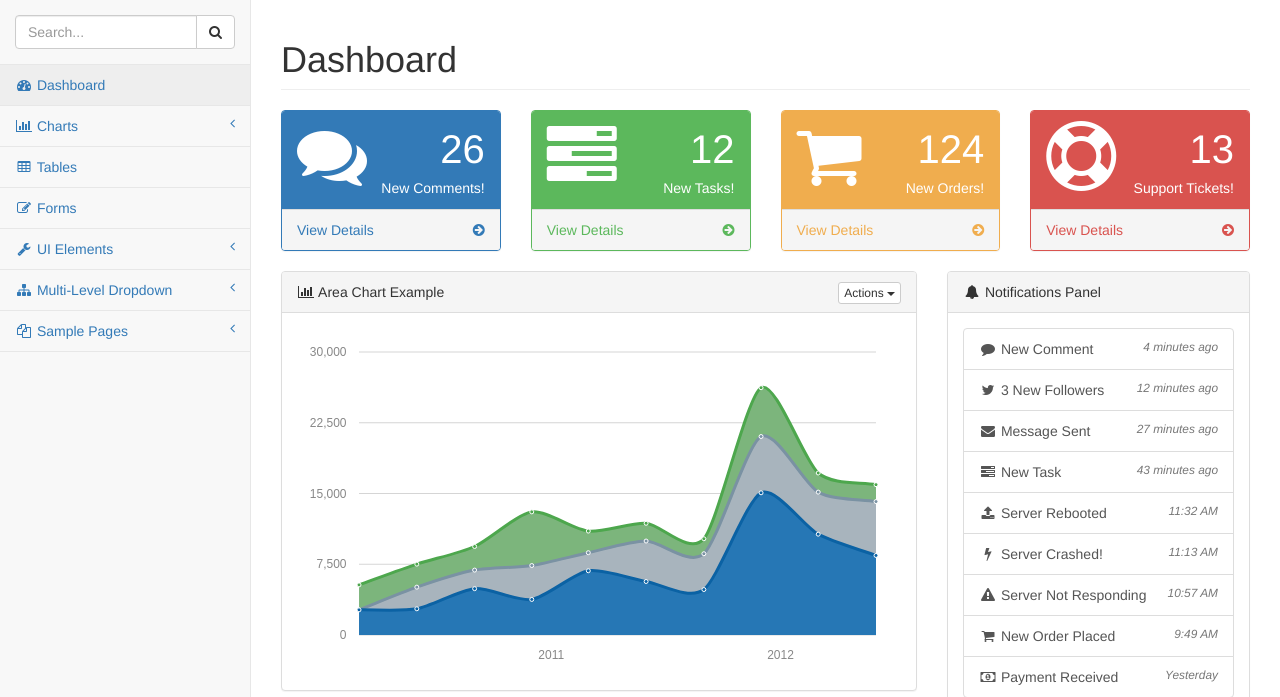
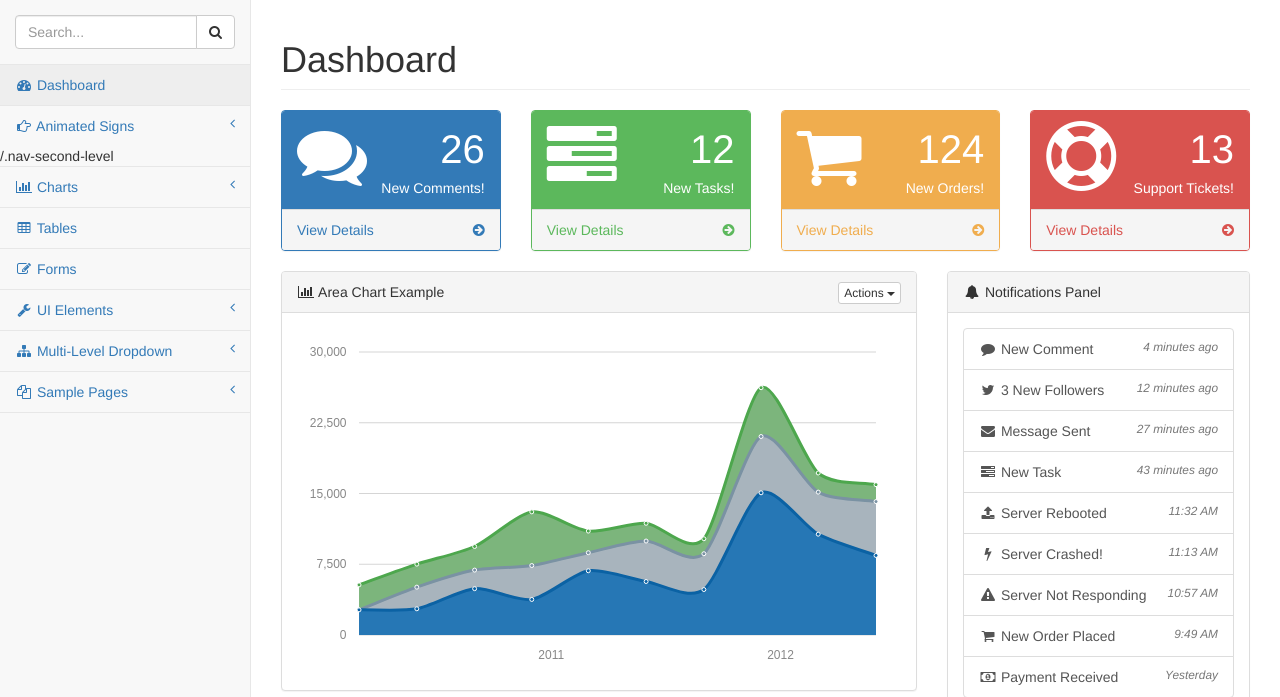
Before and after one commit to macwilly/Netbeans_Projects, a PHP site: page /pages/index.php in a window 1280 px wide. Shown: the part 51-748 px from the top of the page. Run offline with PHP 8.4, Linux system fonts and the light colour scheme; a user stored in the database is signed in; grey boxes labelled with a size stand in for pictures from a placeholder-image service; some libraries are stand-ins or nearby versions.

Commit message:
Adding Sign to the Navigation Area

```diff
--- a/include/navigation.inc.php
+++ b/include/navigation.inc.php
@@ -68,6 +68,15 @@
                         <li>
                             <a href="./index.php"><i class="fa fa-dashboard fa-fw"></i> Dashboard</a>
                         </li>
+                        <?php
+                            if($_SESSION["userName"] == ""){
+                                include '../include/signNavGuest.inc.php';
+                            }else{
+                                include '../include/signNavUser.inc.php';
+                            }
+
+
+                        ?>
                         <li>
                             <a href="#"><i class="fa fa-bar-chart-o fa-fw"></i> Charts<span class="fa arrow"></span></a>
                             <ul class="nav nav-second-level">
--- /dev/null
+++ b/include/signNavGuest.inc.php
@@ -0,0 +1,3 @@
+<li>
+    <a href="#"><i class="fa fa-hand-o-right fa-fw"></i> Animated Signs</a>
+</li>
--- /dev/null
+++ b/include/signNavUser.inc.php
@@ -0,0 +1,15 @@
+<li>
+    <a href="#"><i class="fa fa-hand-o-right fa-fw"></i> Animated Signs<span class="fa arrow"></span></a>
+    <ul class="nav nav-second-level">
+        <li>
+            <a href="#">View Signs</a>
+        </li>
+        <li>
+            <a href="#">Edit Signs</a>
+        </li>
+        <li>
+            <a href="#">Add Sign</a>
+        </li>
+    </ul>
+    /.nav-second-level
+</li>
```
